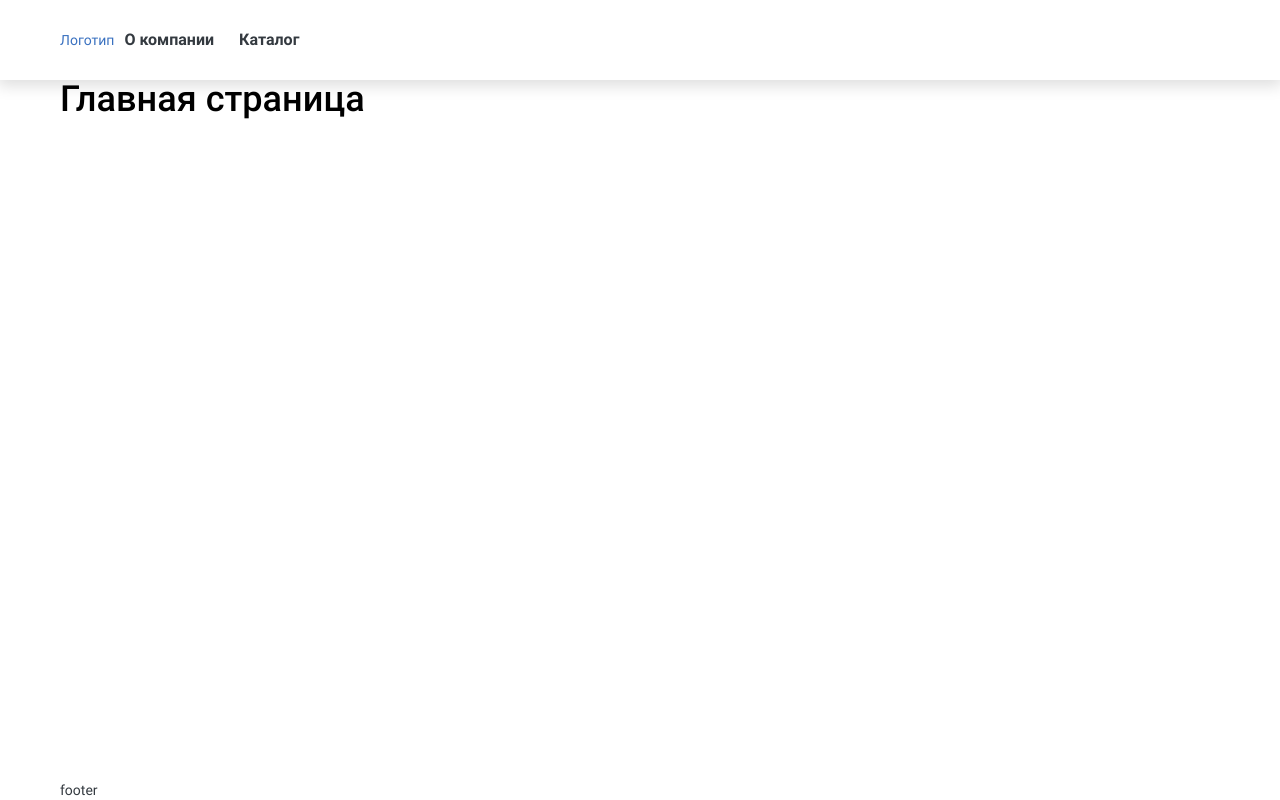
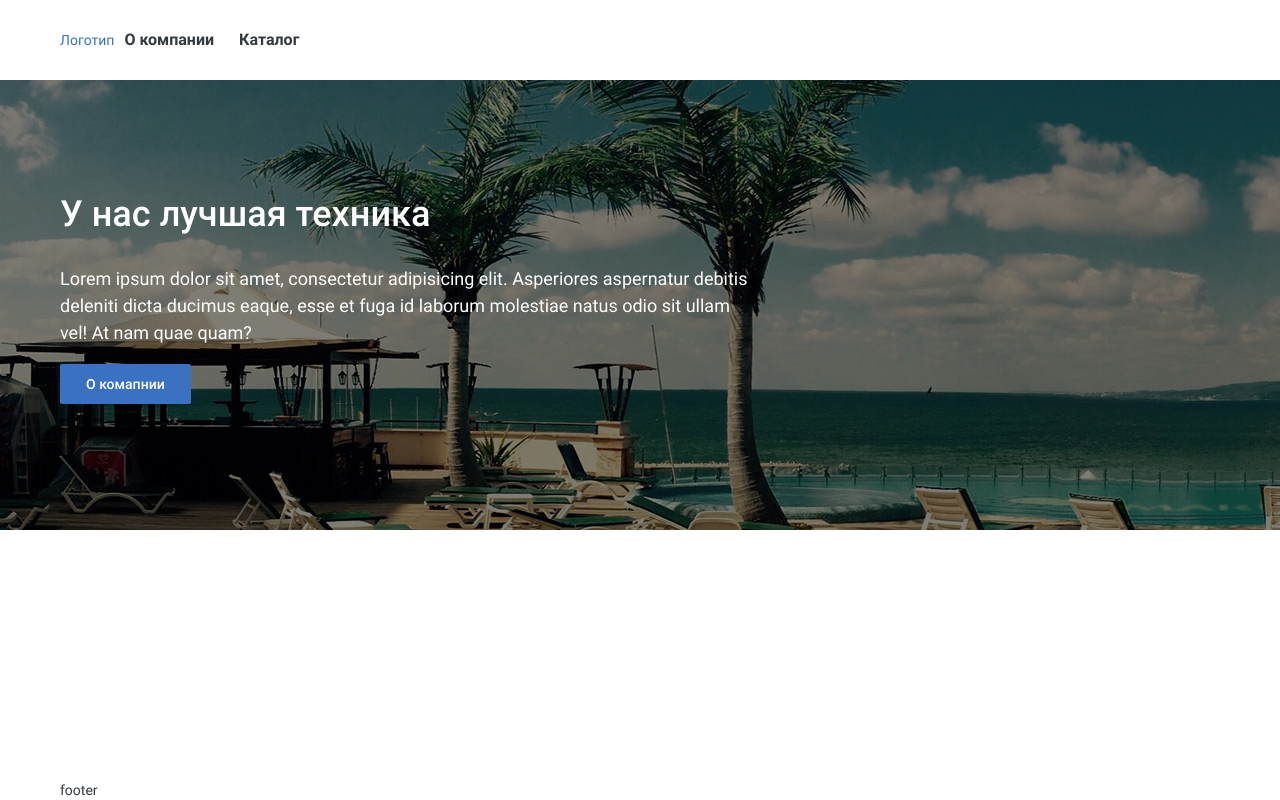
Before and after one commit to PavelPopravil/ecommerce, a React (Create React App) app: page / in a window 1280 px wide. Built offline with nearby package versions, Linux system fonts and the light colour scheme.

Commit message:
sl-main in progress

```diff
--- /dev/null
+++ b/src/js/components/main/SlMain/index.js
@@ -0,0 +1,57 @@
+import React from 'react';
+import Slick from 'react-slick';
+import {NavLink} from "react-router-dom";
+import './style.scss';
+import '../SlPager/style.scss';
+import img_01 from './img/sl-main-01.jpg';
+
+class SlMain extends React.PureComponent {
+
+  render() {
+
+    var settings = {
+      dots: true,
+      dotsClass: 'list-reset',
+      arrows: false,
+      infinite: true,
+      speed: 500,
+      slidesToShow: 1,
+      slidesToScroll: 1
+    };
+
+    return (
+      <div className='sl-main'>
+        <div className="wrap">
+          <Slick {...settings}>
+            <div className="inner">
+              <div className="pic-wrap">
+                <img src={img_01} alt='alt' />
+              </div>
+              <div className="container">
+                <div className="text-wrap">
+                  <h1 className='m-title'>У нас лучшая техника</h1>
+                  <p className='text lead'>Lorem ipsum dolor sit amet, consectetur adipisicing elit. Asperiores aspernatur debitis deleniti dicta ducimus eaque, esse et fuga id laborum molestiae natus odio sit ullam vel! At nam quae quam?</p>
+                  <NavLink className='btn btn-primary' to={'/about'}>О комапнии</NavLink>
+                </div>
+              </div>
+            </div>
+            <div className="inner">
+              <div className="pic-wrap">
+                <img src={img_01} alt='alt' />
+              </div>
+              <div className="container">
+                <div className="text-wrap">
+                  <h1 className='m-title'>У нас лучшая техника</h1>
+                  <p className='text lead'>Lorem ipsum dolor sit amet, consectetur adipisicing elit. Asperiores aspernatur debitis deleniti dicta ducimus eaque, esse et fuga id laborum molestiae natus odio sit ullam vel! At nam quae quam?</p>
+                  <NavLink className='btn btn-primary' to={'/about'}>О комапнии</NavLink>
+                </div>
+              </div>
+            </div>
+          </Slick>
+        </div>
+      </div>
+    );
+  }
+}
+
+export default SlMain;
--- /dev/null
+++ b/src/js/components/main/SlMain/style.scss
@@ -0,0 +1,82 @@
+@import "../../../../scss/main/variables";
+
+$_sl-main-color:                    #fff;
+
+.sl-main {
+  position: relative;
+  margin: 0 0 30px;
+
+  .wrap {
+    position: relative;
+    width: $site-max-width;
+    left: 50%;
+    transform: translateX(-50%);
+
+    @media (max-width: $screen-xs-max) {
+      width: auto;
+      left: 0;
+      transform: translateX(0);
+      margin: 0 $grid-gutter-width/-2;
+    }
+
+    //&.inited-not {
+    //
+    //  .slide {
+    //
+    //    &:nth-child(1) {
+    //      float: none;
+    //    }
+    //
+    //    &:nth-child(1n+2) {
+    //      display: none;
+    //    }
+    //  }
+    //}
+  }
+
+  .inner {
+    position: relative;
+  }
+
+  .pic-wrap {
+    position: absolute;
+    width: 100%;
+    height: 100%;
+    left: 0;
+    top: 0;
+
+    &:before {
+      content: '';
+      z-index: 2;
+      display: block;
+      position: absolute;
+      top: 0;
+      bottom: 0;
+      left: 0;
+      right: 0;
+      background-color: rgba(0, 0, 0, 0.5);
+    }
+  }
+
+  .container {
+    height: 450px;
+    display: flex;
+    align-items: center;
+  }
+
+  .text-wrap {
+    position: relative;
+    z-index: 5;
+    color: $_sl-main-color;
+    padding: 3% 0 4%;
+    max-width: 60%;
+  }
+
+  .m-title {
+    color: $_sl-main-color;
+  }
+
+  .text {
+    color: $_sl-main-color;
+  }
+}
--- /dev/null
+++ b/src/js/components/main/SlPager/style.scss
@@ -0,0 +1,59 @@
+@import "../../../../scss/main/variables";
+
+$_sl-pager-bg:                            transparent;
+$_sl-pager-active-bg:                     #fff;
+$_sl-pager-dot-width:                     12px;
+
+.sl-pager {
+  position: absolute;
+  left: 50%;
+  transform: translateX(-50%);
+  bottom: 24px;
+
+  ul {
+    margin: 0;
+  }
+
+  li,
+  > a {
+    cursor: pointer;
+    display: inline-block;
+    width: $_sl-pager-dot-width;
+    height: $_sl-pager-dot-width;
+    margin: 0 $_sl-pager-dot-width/2;
+    position: relative;
+
+    &:after {
+      content: '';
+      position: absolute;
+      width: 100%;
+      height: 100%;
+      top: 50%;
+      left: 0;
+      transform: translateY(-50%);
+      background: $_sl-pager-bg;
+      border-radius: 50%;
+      transition: $transition-link;
+      border: 1px solid $_sl-pager-active-bg;
+    }
+
+    &:hover,
+    &:focus {
+      background: $_sl-pager-active-bg;
+    }
+
+    &.selected,
+    &.slick-active {
+      cursor: default;
+
+      &:after {
+        background: $_sl-pager-active-bg;
+      }
+    }
+
+    button,
+    span {
+      display: none;
+    }
+  }
+}
--- a/src/js/pages/PageMain.js
+++ b/src/js/pages/PageMain.js
@@ -1,4 +1,5 @@
 import React, {Fragment} from 'react';
+import SlMain from '../components/main/SlMain/index'
 
 class PageMain extends React.PureComponent {
 
@@ -6,7 +7,8 @@ class PageMain extends React.PureComponent {
 
     return (
       <Fragment>
-        <h1>Главная страница</h1>
+        <h1 className='hidden'>Главная страница</h1>
+        <SlMain />
       </Fragment>
     )
   }
--- a/src/scss/app.scss
+++ b/src/scss/app.scss
@@ -63,6 +63,9 @@
 // Общая стилизация кнопок
 @import "base_components/buttons/style";
 
+// стили slick slider
+@import "base_components/slick/style";
+
 //================================================================================//
 //=============================== bs_core ====================================//
 //================================================================================//
--- a/src/scss/base/layout/style.scss
+++ b/src/scss/base/layout/style.scss
@@ -39,7 +39,7 @@ html body {
   flex: 1 0 auto;
 
   @media (max-width: $grid-breakpoint-max) {
-    padding-top: 49px;
+    //padding-top: 49px;
   }
 }
 
--- /dev/null
+++ b/src/scss/base_components/slick/style.scss
@@ -0,0 +1,75 @@
+/* Slider */
+
+.slick-slider {
+  position: relative;
+  user-select: none;
+  touch-action: pan-y;
+  -webkit-tap-highlight-color: transparent;
+}
+.slick-list {
+  position: relative;
+  overflow: hidden;
+  margin: 0;
+  padding: 0;
+
+  &:focus {
+    outline: none;
+  }
+}
+.slick-slider .slick-track,
+.slick-slider .slick-list {
+  transform: translate3d(0, 0, 0);
+}
+
+.slick-track {
+  position: relative;
+  left: 0;
+  top: 0;
+  margin-left: auto;
+  margin-right: auto;
+
+  &:before,
+  &:after {
+    content: "";
+    display: table;
+  }
+
+  &:after {
+    clear: both;
+  }
+
+  .slick-loading & {
+    visibility: hidden;
+  }
+}
+
+.slick-slide {
+  float: left;
+  height: 100%;
+  min-height: 1px;
+
+  &:focus {
+    outline: none;
+  }
+
+  img {
+    pointer-events: none;
+  }
+
+  &.slick-loading img {
+    display: none;
+  }
+
+  display: none;
+
+  .slick-initialized & {
+    display: block;
+  }
+
+  .slick-loading & {
+    visibility: hidden;
+  }
+}
+.slick-arrow.slick-hidden {
+  display: none;
+}
```
Also changed, not shown: src/js/components/main/SlMain/img/sl-main-01.jpg (added).
